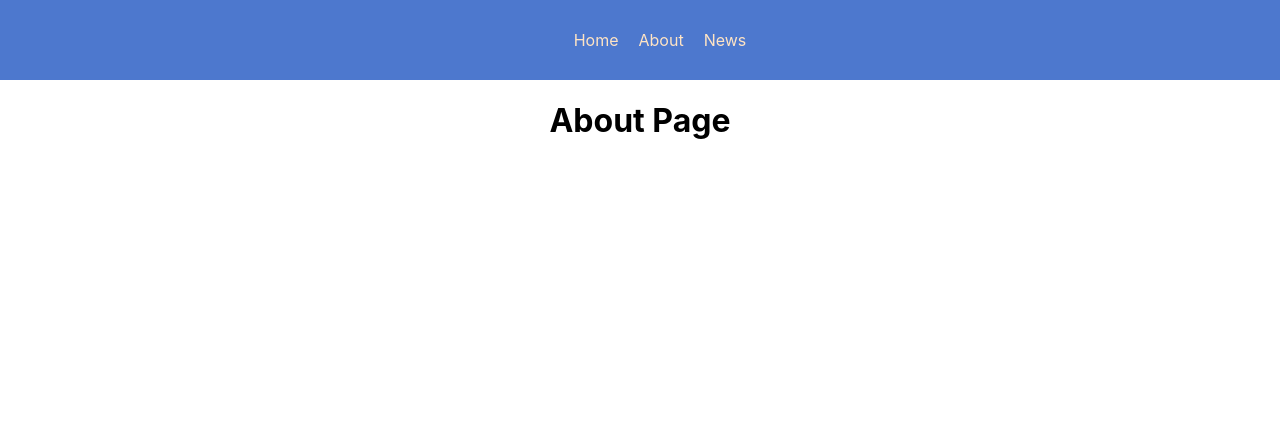
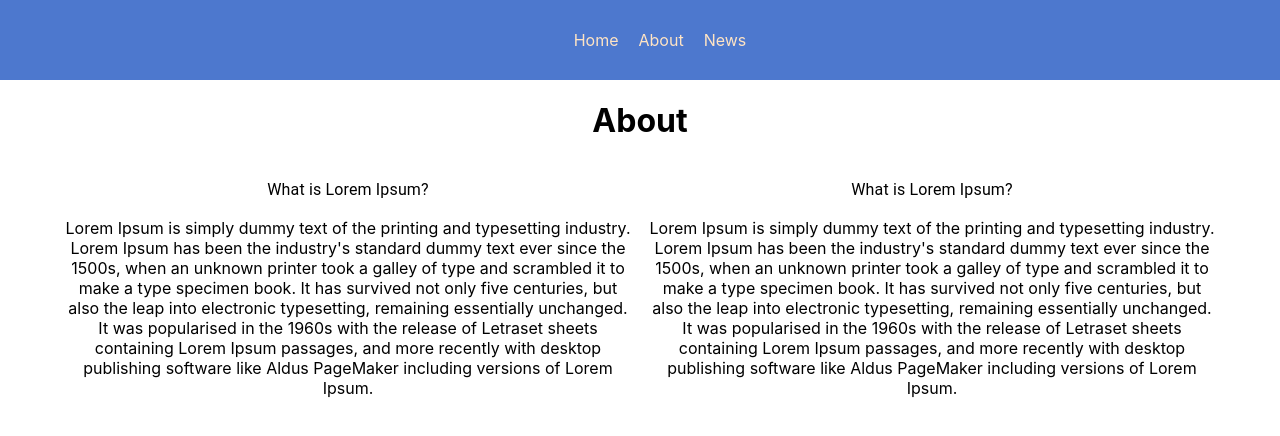
Before and after one commit to gayatri89/react-practice-project, a React (Create React App) app: page /About in a window 1280 px wide. Shown: the top 436 px of the page. Built offline with nearby package versions, Linux system fonts and the light colour scheme.

Commit message:
content filler for about

```diff
--- a/src/pages/About.js
+++ b/src/pages/About.js
@@ -1,7 +1,38 @@
 import React from "react";
+import { Grid ,Container, Card, CardMedia, CardContent, Typography, CardActions, Box} from '@mui/material';
 
 const About = () => {
-    return <h1>About Page</h1>
+    return (
+        <Container fixed>
+            <Grid container spacing={2}>
+                <Grid item xs={12} sm={12} md={12}>
+                    <h1>About</h1>
+                </Grid>
+                <Grid item xs={12} sm={6} md={6}>
+                    <Box sx={{ display: 'flex', flexDirection: 'column' }}>
+                        <Typography>
+                        What is Lorem Ipsum?
+
+                        </Typography>
+                        <p>
+                        Lorem Ipsum is simply dummy text of the printing and typesetting industry. Lorem Ipsum has been the industry's standard dummy text ever since the 1500s, when an unknown printer took a galley of type and scrambled it to make a type specimen book. It has survived not only five centuries, but also the leap into electronic typesetting, remaining essentially unchanged. It was popularised in the 1960s with the release of Letraset sheets containing Lorem Ipsum passages, and more recently with desktop publishing software like Aldus PageMaker including versions of Lorem Ipsum.
+                        </p>
+                    </Box>
+                </Grid>
+                <Grid item xs={12} sm={6} md={6}>
+                    <Box sx={{ display: 'flex', flexDirection: 'column' }}>
+                        <Typography>
+                        What is Lorem Ipsum?
+
+                        </Typography>
+                        <p>
+                        Lorem Ipsum is simply dummy text of the printing and typesetting industry. Lorem Ipsum has been the industry's standard dummy text ever since the 1500s, when an unknown printer took a galley of type and scrambled it to make a type specimen book. It has survived not only five centuries, but also the leap into electronic typesetting, remaining essentially unchanged. It was popularised in the 1960s with the release of Letraset sheets containing Lorem Ipsum passages, and more recently with desktop publishing software like Aldus PageMaker including versions of Lorem Ipsum.
+                        </p>
+                    </Box>
+                </Grid>
+            </Grid>
+        </Container>
+    )
 }
 
 export default About;
```
